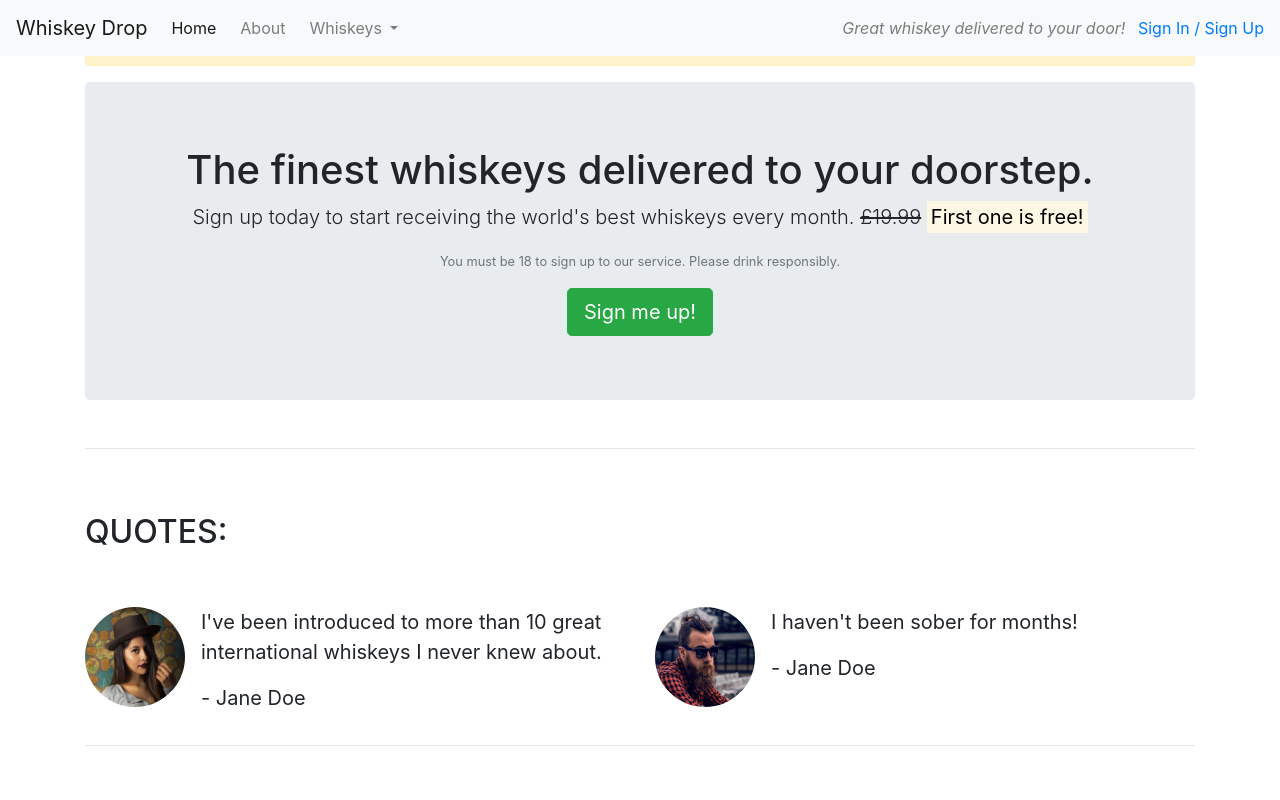
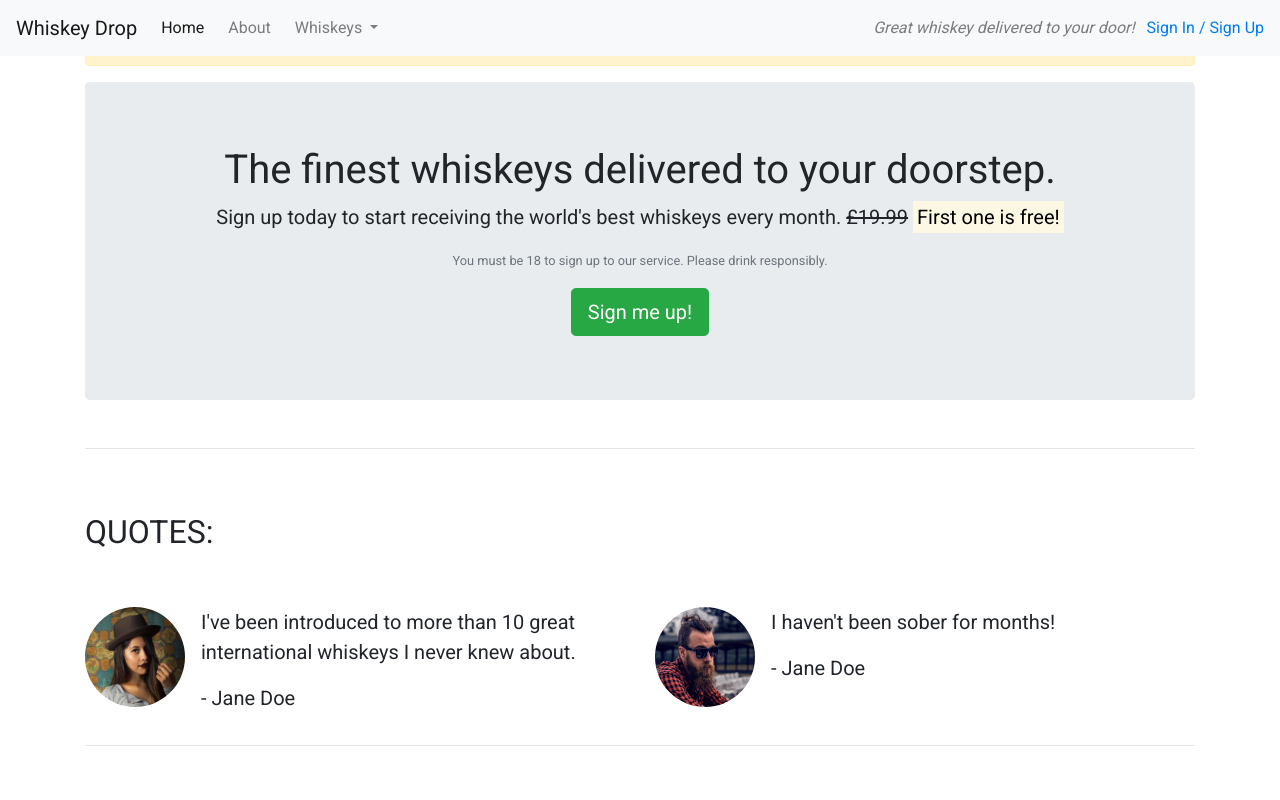
Before and after one commit to allanabailey/bootsstrap-practice, a plain HTML site: page index.html in a window 1280 px wide. Shown: the top 800 px of the page. Drawn offline with nearby package versions, Linux system fonts and the light colour scheme.

Commit message:
add google fonts and a template styling sheet

```diff
--- /dev/null
+++ b/css/style.css
@@ -0,0 +1,3 @@
+body {
+    font-family: "Roboto", sans-serif;
+}
--- a/index.html
+++ b/index.html
@@ -9,7 +9,9 @@
     <link rel="stylesheet"
         href="https://use.fontawesome.com/releases/v5.6.1/css/all.css"
         integrity="sha384-gfdkjb5BdAXd+lj+gudLWI+BXq4IuLW5IT+brZEZsLFm++aCMlF1V92rMkPaX4PP" crossorigin="anonymous">
-</head>
+        <link href="https://fonts.googleapis.com/css?family=Roboto:400,700" rel="stylesheet">
+    <link rel="stylesheet" href="css/style.css" type="text/css" />
+    </head>
 
 <body>
     <nav class="navbar navbar-light bg-light navbar-expand-sm fixed-top">
```
